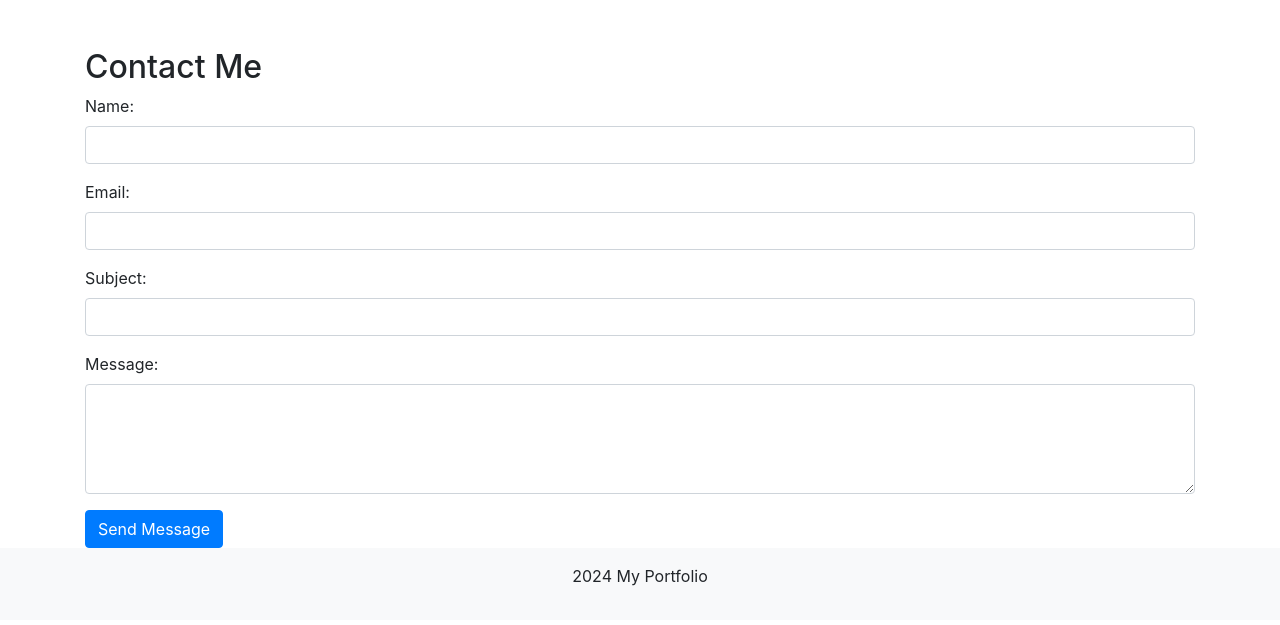
After one commit to Yomex139/Portfolio_Website_Project, a Flask app: page /contact in a window 1280 px wide. The commit adds this page. Shown: the top 625 px of the page. Run offline with Flask 3, Linux system fonts and the light colour scheme; some libraries are stand-ins or nearby versions.

Commit message:
added contact me page, updated year(made it dynamic) and also updated the main.py

```diff
--- a/main.py
+++ b/main.py
@@ -1,24 +1,64 @@
-from flask import Flask, render_template
+from flask import Flask, render_template, request, redirect, url_for, flash
+from flask_mail import Mail, Message
+import datetime as dt
+import os
 
 app = Flask(__name__)
+app.config['SECRET_KEY'] = '8BYkEfBA6O6donzWlSihBXox7C0sKR6b'
+
+#mail configuration
+app.config['MAIL_SERVER'] = 'smtp.gmail.com'
+app.config['MAIL_PORT'] = 587
+app.config['MAIL_USE_TLS'] = True
+app.config['MAIL_USERNAME'] = os.environ.get('MY_MAIL')
+app.config['MAIL_PASSWORD'] = os.environ.get('PASSWD')
+
+mail = Mail(app)
 
 
 # Home page
 @app.route('/')
 def home():
-    return render_template("index.html")
+    return render_template("index.html", dt=dt)
 
 
 # About page
 @app.route('/about')
 def about():
-    return render_template("about.html")
+    return render_template("about.html", dt=dt)
 
 
 # Projects page
 @app.route('/project')
 def projects():
-    return render_template("project.html")
+    return render_template("project.html", dt=dt)
+
+
+@app.route('/contact', methods=["GET", "POST"])
+def contact():
+    if request.method == "POST":
+        name = request.form["name"]
+        email = request.form["email"]
+        subject = request.form["subject"]
+        message = request.form["message"]
+
+        # Here, you can save the message, send an email, etc.
+        msg = Message(subject=f'New Contact Form Submission: {subject}',
+                      sender=email,
+                      recipients=[os.environ.get('MY_MAIL')],
+                      )
+        msg.body = f'Name: {name}\nEmail: {email}\n\nMessage:\n{message}'
+        # send the mail
+        try:
+            mail.send(msg)
+            flash("Thank you! Your message has been sent successfully.")
+        except Exception as e:
+            flash("An error occurred while sending your message. Please try again later.")
+            print(f"Error: {e}")
+        return redirect(url_for('contact'))  # Redirect to avoid form resubmission issues
+
+    # For GET request, just render the contact page with the current date
+    return render_template("contact.html", dt=dt)
 
 
 if __name__ == "__main__":
--- a/templates/about.html
+++ b/templates/about.html
@@ -4,7 +4,9 @@
 <div class="card mb-4">
     <div class="card-body">
         <h2 class="card-title">About Me</h2>
-        <p class="card-text">Hi! I'm [Your Name], a passionate developer with a focus on Python and web development.</p>
+        <p class="card-text">Hello! I'm Oluwayomi Daniel, a data scientist with a deep passion for transforming data into impactful insights. With a strong foundation in data analysis, machine learning, and predictive modeling, I enjoy uncovering patterns and telling stories through data. I’m skilled in Python and well-versed in statistical analysis, which allows me to extract valuable insights that help organizations make informed, data-driven decisions.
+
+I’m dedicated to continuous learning, staying current with the latest in data science and technology. Whether collaborating within a team or working independently, I strive to bring precision, creativity, and clarity to every project I undertake. Let’s connect and explore how data can drive success!</p>
     </div>
 </div>
 {% endblock %}
--- a/templates/base.html
+++ b/templates/base.html
@@ -14,13 +14,14 @@
             <a class="navbar-brand" href="{{ url_for('home') }}">Home</a>
             <a class="navbar-brand" href="{{ url_for('about') }}">About</a>
             <a class="navbar-brand" href="{{ url_for('projects') }}">Projects</a>
+            <a class="navbar-brand" href="{{ url_for('contact') }}">Contacts</a>
         </nav>
     </header>
     <main class="container mt-4">
         {% block content %}{% endblock %}
     </main>
     <footer class="text-center py-3 bg-light">
-        <p>2024 My Portfolio</p>
+        <p>{{ dt.date.today().year }} My Portfolio</p>
     </footer>
     <script src="https://code.jquery.com/jquery-3.5.1.slim.min.js"></script>
     <script src="https://cdn.jsdelivr.net/npm/bootstrap@4.5.2/dist/js/bootstrap.bundle.min.js"></script>
--- /dev/null
+++ b/templates/contact.html
@@ -0,0 +1,44 @@
+<!DOCTYPE html>
+<html lang="en">
+<head>
+    <meta charset="UTF-8">
+    <meta name="viewport" content="width=device-width, initial-scale=1.0">
+    <link href="https://stackpath.bootstrapcdn.com/bootstrap/4.5.2/css/bootstrap.min.css" rel="stylesheet">
+    <title>Contact Me</title>
+</head>
+<body>
+    <main class="container mt-5">
+        <h2>Contact Me</h2>
+        <form method="POST" action="{{ url_for('contact') }}">
+            <div class="form-group">
+                <label for="name">Name:</label>
+                <input type="text" id="name" name="name" class="form-control" required>
+            </div>
+            <div class="form-group">
+                <label for="email">Email:</label>
+                <input type="email" id="email" name="email" class="form-control" required>
+            </div>
+            <div class="form-group">
+                <label for="subject">Subject:</label>
+                <input type="text" id="subject" name="subject" class="form-control" required>
+            </div>
+            <div class="form-group">
+                <label for="message">Message:</label>
+                <textarea id="message" name="message" rows="4" class="form-control" required></textarea>
+            </div>
+            <button type="submit" class="btn btn-primary">Send Message</button>
+        </form>
+
+        {% with messages = get_flashed_messages() %}
+            {% if messages %}
+                <div class="alert alert-success mt-4">{{ messages[0] }}</div>
+            {% endif %}
+        {% endwith %}
+    </main>
+    <footer class="text-center py-3 bg-light">
+        <p>{{ dt.date.today().year }} My Portfolio</p>
+    </footer>
+    <script src="https://code.jquery.com/jquery-3.5.1.slim.min.js"></script>
+    <script src="https://cdn.jsdelivr.net/npm/bootstrap@4.5.2/dist/js/bootstrap.bundle.min.js"></script>
+</body>
+</html>
```
